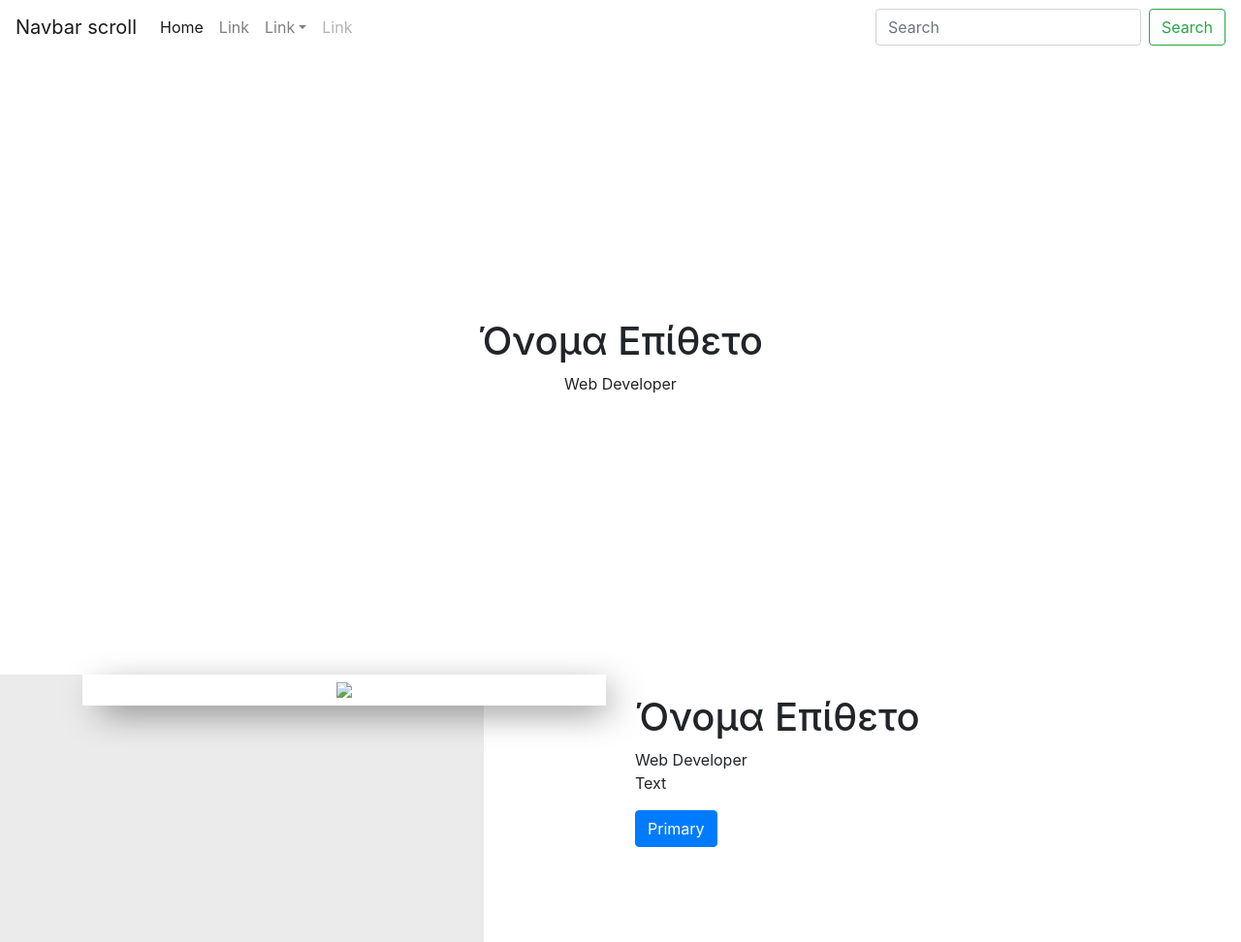
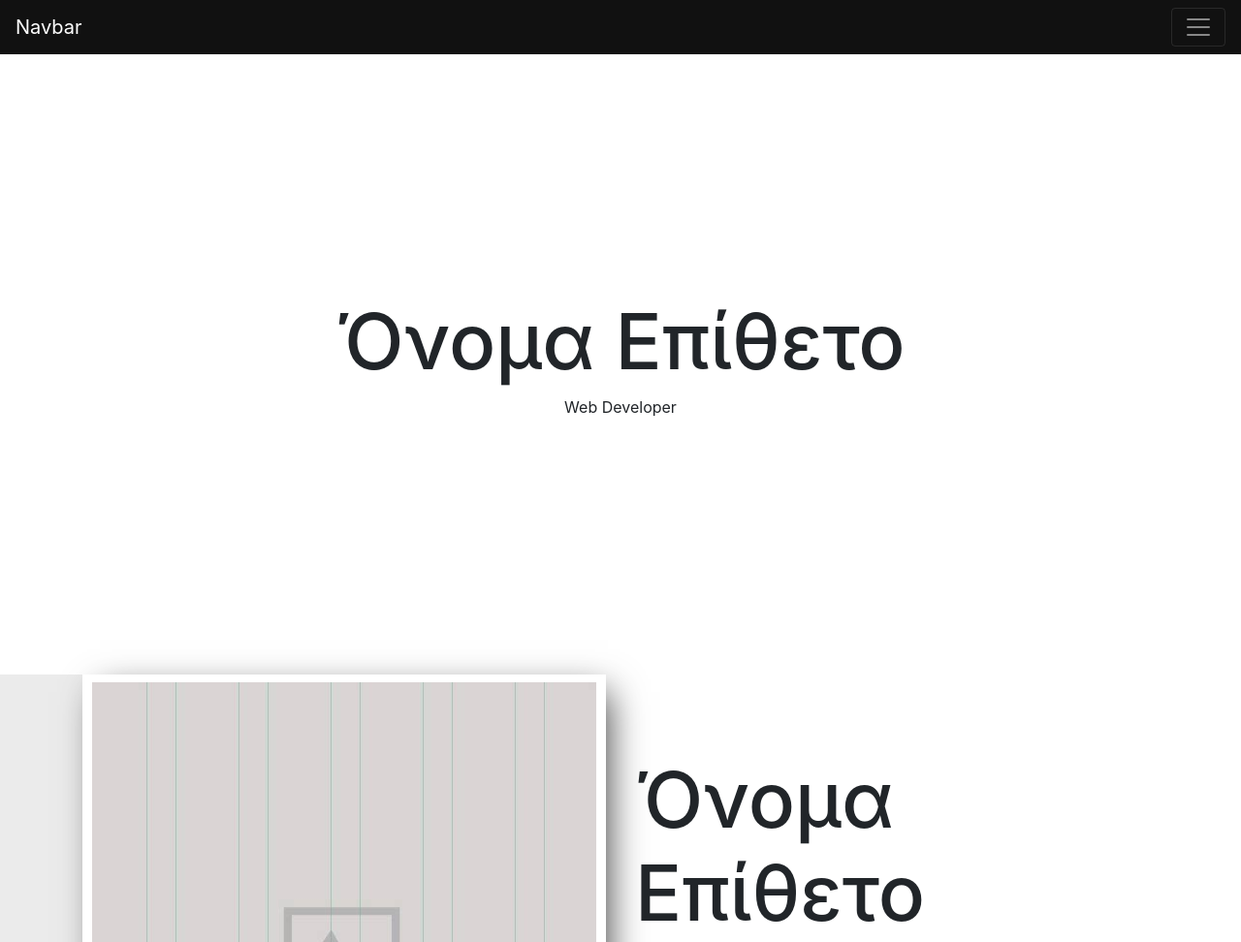
Before and after one commit to baronruk/ergasia_eksaminou_a, a plain HTML site: page index.html in a window 1280 px wide. Shown: the top 972 px of the page at 97% size. Drawn offline with nearby package versions, Linux system fonts and the light colour scheme.

Commit message:
fixed navbar, Added custom index css

```diff
--- /dev/null
+++ b/assets/css/index_custom.css
@@ -0,0 +1,40 @@
+body,html{
+    height:100%;
+}
+h1, .h1 {
+  font-size: 5rem;
+}
+h2, .h2 {
+  font-size: 2rem;
+}
+h3, .h3 {
+  font-size: 1.75rem;
+}
+h4, .h4 {
+  font-size: 1.5rem;
+}
+h5, .h5 {
+  font-size: 1.25rem;
+}
+h6, .h6 {
+  font-size: 1rem;
+}
+.bg-custom {
+  background-color: #111 !important;
+}
+section.hero .container {
+  height : 80vh
+}
+section.profile {
+  height : 100vh;
+  background: rgb(235,235,235);
+  background: linear-gradient(90deg, rgba(235,235,235,1) 0%, rgba(235,235,235,1) 39%, rgba(255,255,255,1) 39%, rgba(255,255,255,1) 100%);
+}
+.image_wrapper {
+  background: #fff;
+  box-shadow: 10px 10px 36px -8px rgba(0,0,0,0.75);
+
+}
+.image_profile {
+  padding: .5rem;
+}
--- a/index.html
+++ b/index.html
@@ -7,65 +7,27 @@
     <title>Document</title>
     <!-- Bootstrap core -->
     <link href="assets/css/bootstrap.css" rel = "stylesheet">
-    <!-- <link href="assets/css/custom.css" rel = "stylesheet"> -->
+    <link href="assets/css/index_custom.css" rel = "stylesheet">
     <style>
-        /* div , div > div{
-            text-align: center;
-            font-size: 35px;
-            border: 1px red solid;
+        /* .test {
+            outline: 1px red solid;
         } */
-        section.hero .container {
-            height : 80vh
-        }
-        section.profile{
-            height : 100vh;
-            background: rgb(235,235,235);
-            background: linear-gradient(90deg, rgba(235,235,235,1) 0%, rgba(235,235,235,1) 39%, rgba(255,255,255,1) 39%, rgba(255,255,255,1) 100%);
-        }
-        .image_wrapper {
-            background: #fff;
-            box-shadow: 10px 10px 36px -8px rgba(0,0,0,0.75);
-
-        }
-        .image_profile {
-            padding: .5rem;
-        }
     </style>
 </head>
 <body>
     <header>
-        <nav class="navbar navbar-expand-lg navbar-light">
-            <a class="navbar-brand" href="#">Navbar scroll</a>
-            <button class="navbar-toggler" type="button" data-toggle="collapse" data-target="#navbarScroll" aria-controls="navbarScroll" aria-expanded="false" aria-label="Toggle navigation">
-                 <span class="navbar-toggler-icon"></span>
+<!-- Navigation Bar Start -->
+        <nav class="navbar navbar-dark bg-custom">
+            <a class="navbar-brand">Navbar</a>
+            <div class="collapse" id="navbarToggleExternalContent">
+                <h5 class="text-white h4">Collapsed content</h5>
+                <span class="text-muted">Toggleable via the navbar brand.</span>
+            </div>
+            <button class="navbar-toggler" type="button" data-toggle="collapse" data-target="#navbarToggleExternalContent" aria-controls="navbarToggleExternalContent" aria-expanded="false" aria-label="Toggle navigation">
+                <span class="navbar-toggler-icon"></span>
             </button>
-            <div class="collapse navbar-collapse" id="navbarScroll">
-                    <ul class="navbar-nav mr-auto my-2 my-lg-0 navbar-nav-scroll" style="max-height: 100px;">
-                        <li class="nav-item active">
-                            <a class="nav-link" href="#">Home <span class="sr-only">(current)</span></a>
-                        </li>
-                        <li class="nav-item">
-                            <a class="nav-link" href="#">Link</a>
-                        </li>
-                        <li class="nav-item dropdown">
-                            <a class="nav-link dropdown-toggle" href="#" id="navbarScrollingDropdown" role="button" data-toggle="dropdown" aria-expanded="false">Link</a>
-                                <ul class="dropdown-menu" aria-labelledby="navbarScrollingDropdown">
-                                    <li><a class="dropdown-item" href="#">Action</a></li>
-                                    <li><a class="dropdown-item" href="#">Another action</a></li>
-                                    <li><hr class="dropdown-divider"></li>
-                                    <li><a class="dropdown-item" href="#">Something else here</a></li>
-                                </ul>
-                        </li>
-                        <li class="nav-item">
-                            <a class="nav-link disabled" href="#" tabindex="-1" aria-disabled="true">Link</a>
-                        </li>
-                    </ul>
-                <form class="d-flex">
-                    <input class="form-control mr-2" type="search" placeholder="Search" aria-label="Search">
-                    <button class="btn btn-outline-success" type="submit">Search</button>
-                </form>
-            </div>
         </nav>
+<!-- Navigation Bar End -->
     </header>
     <main>
 <!-- Section 2 Start -->
@@ -82,9 +44,9 @@
 <!-- Section 1 End -->
 <!-- Section 2 Start -->
         <section class="profile">
-            <div class="container test">
+            <div class="container">
                 <div class="row">
-                    <div class="col-12 col-lg-6 text-center test">
+                    <div class="col-12 col-lg-6 text-center">
                         <div class="image_wrapper">
                             <img class="image_profile" src="assets/images/placeholder_image_520w.jpg" />
                         </div>
```
Also changed, not shown: assets/images/placeholder_image_520w.jpg (added).
